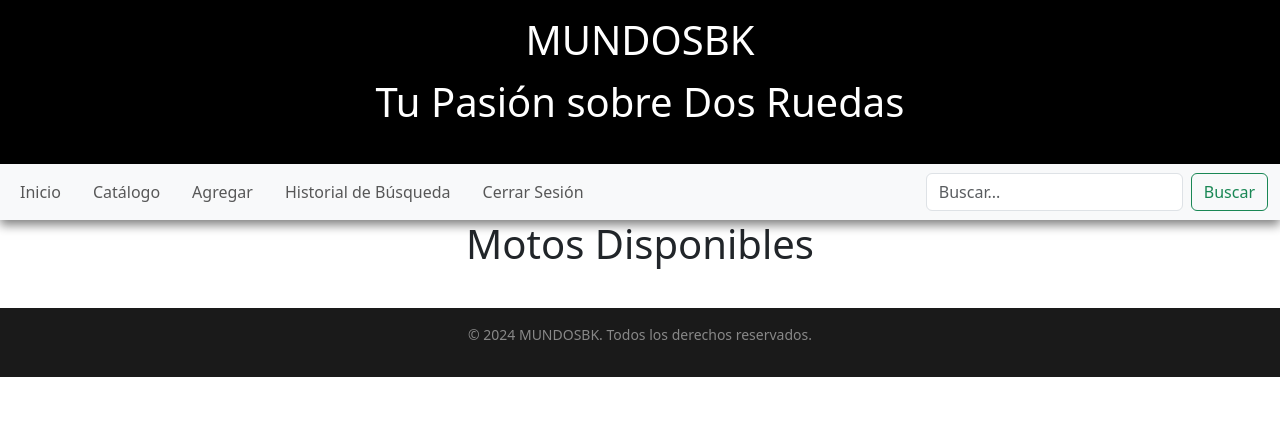
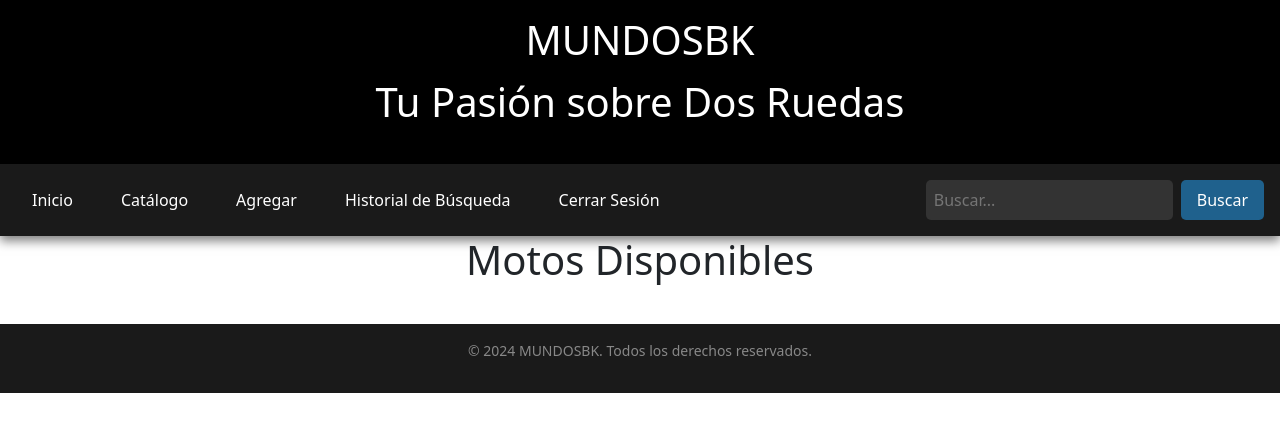
Before and after one commit to yukuy/mundosbk, a Flask app: page /catalogo in a window 1280 px wide. Shown: the top 432 px of the page. Run offline with Flask 3, Linux system fonts and the light colour scheme; some libraries are stand-ins or nearby versions.

Commit message:
Actualiza base.html con nuevo menú

```diff
--- a/app/templates/base.html
+++ b/app/templates/base.html
@@ -188,35 +188,18 @@
       <p>Tu Pasión sobre Dos Ruedas</p>
     </header>
 
-    <nav class="navbar navbar-expand-lg navbar-light bg-light">
-      <div class="container-fluid">
-        <button class="navbar-toggler" type="button" data-bs-toggle="collapse" data-bs-target="#navbarNav" aria-controls="navbarNav" aria-expanded="false" aria-label="Toggle navigation">
-          <span class="navbar-toggler-icon"></span>
-        </button>
-        <div class="collapse navbar-collapse" id="navbarNav">
-          <ul class="navbar-nav me-auto mb-2 mb-lg-0">
-            <li class="nav-item">
-              <a class="nav-link" href="{{ url_for('base') }}">Inicio</a>
-            </li>
-            <li class="nav-item">
-              <a class="nav-link" href="{{ url_for('catalogo') }}">Catálogo</a>
-            </li>
-            <li class="nav-item">
-              <a class="nav-link" href="{{ url_for('motos') }}">Agregar</a>
-            </li>
-            <li class="nav-item">
-              <a class="nav-link" href="{{ url_for('historial') }}">Historial de Búsqueda</a>
-            </li>
-            <li class="nav-item">
-              <a class="nav-link" href="{{ url_for('logout') }}">Cerrar Sesión</a>
-            </li>
-          </ul>
-          <form class="d-flex" action="{{ url_for('buscar_motos') }}" method="get">
-            <input class="form-control me-2" type="search" name="query" id="query" placeholder="Buscar..." onfocus="mostrarHistorial()" required>
-            <button class="btn btn-outline-success" type="submit">Buscar</button>
-          </form>
-        </div>
-      </div>
+    <nav>
+      <ul>
+        <li><a href="{{ url_for('base') }}">Inicio</a></li>
+        <li><a href="{{ url_for('catalogo') }}">Catálogo</a></li>
+        <li><a href="{{ url_for('motos') }}">Agregar</a></li>
+        <li><a href="{{ url_for('historial') }}">Historial de Búsqueda</a></li>
+        <li><a href="{{ url_for('logout') }}">Cerrar Sesión</a></li>
+      </ul>
+      <form action="{{ url_for('buscar_motos') }}" method="get">
+        <input type="text" name="query" id="query" placeholder="Buscar..." onfocus="mostrarHistorial()" required/>
+        <button type="submit">Buscar</button>
+      </form>
     </nav>
 
         <!-- Sección para mostrar los mensajes flash -->
```
